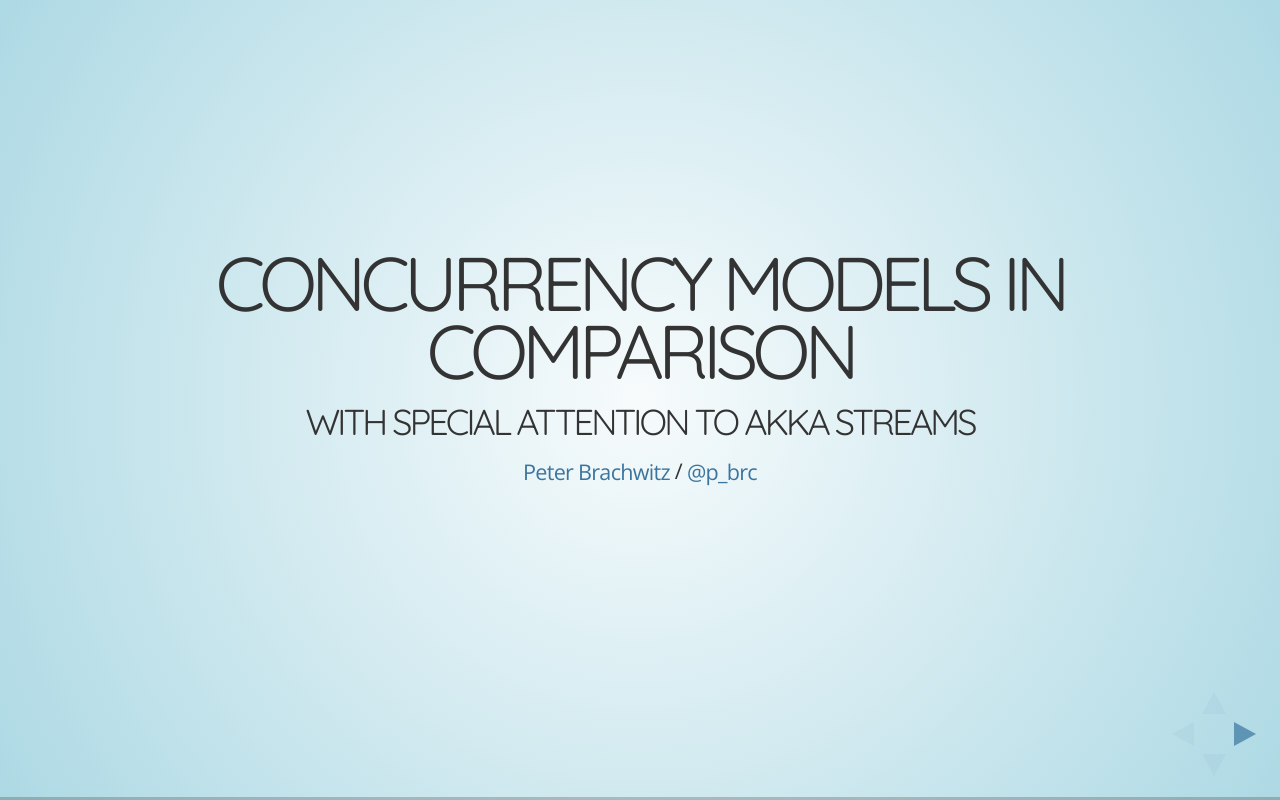
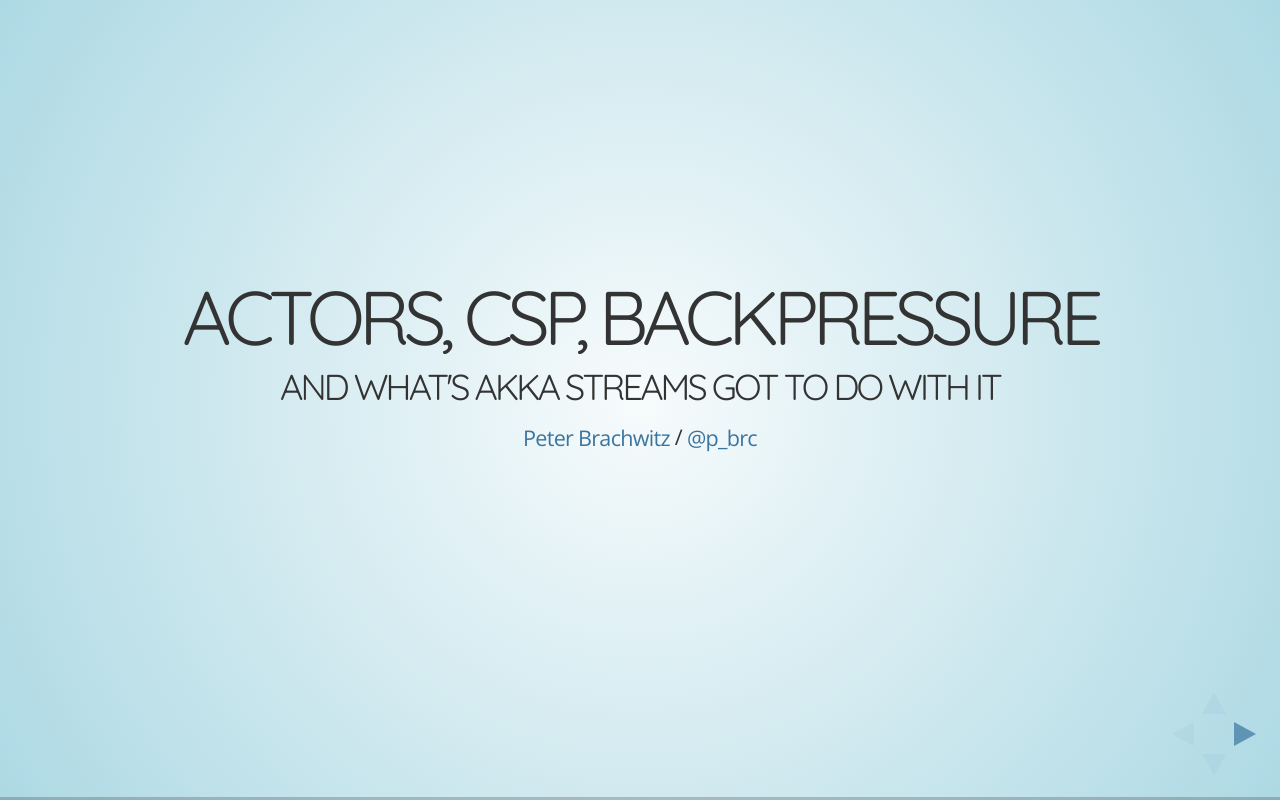
Before and after one commit to pebrc/akka-stream-scala, a website: page slides/index.html in a window 1280 px wide. Drawn offline with nearby package versions, Linux system fonts and the light colour scheme; some packages are replaced by stand-ins of ours.

Commit message:
changed title

```diff
--- a/slides/index.html
+++ b/slides/index.html
@@ -46,8 +46,9 @@
 			<!-- Any section element inside of this container is displayed as a slide -->
 			<div class="slides">
 				<section>
-					<h2>Concurrency Models in Comparison</h2>
-					<h4>With special attention to Akka Streams</h4>
+					<h2>Actors, CSP, Backpressure</h2>
+					<h4>and what's Akka Streams
+					got to do with it</h4>
 					<p>
 						<small> <a href="http://pbrc.blogspot.com">Peter Brachwitz</a>
 						/ <a href="http://twitter.com/p_brc">@p_brc</a></small>
```
